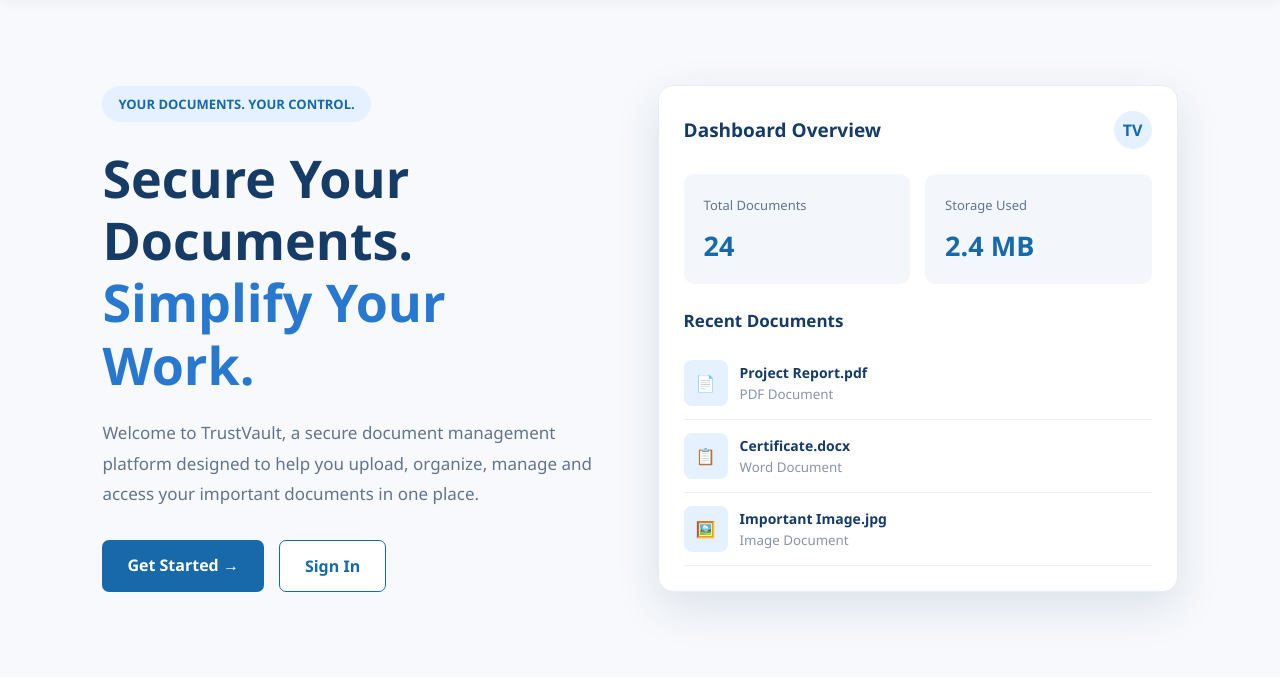
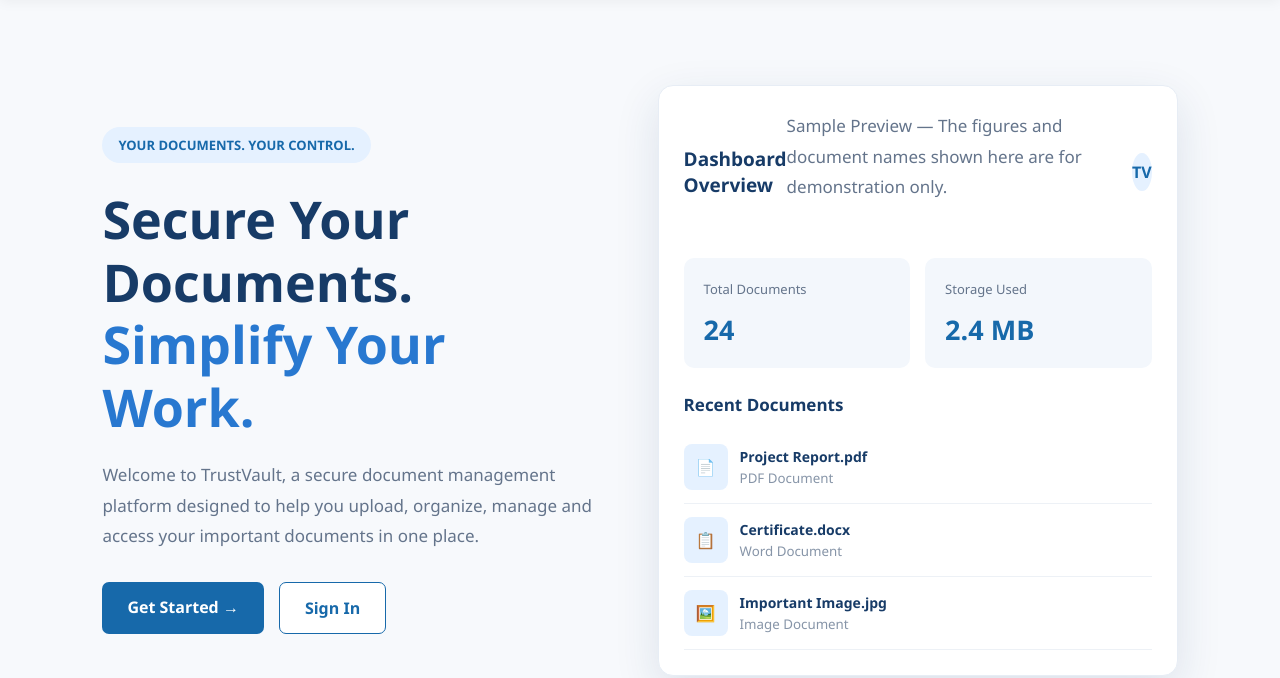
Before and after one commit to rajalakshmiundavalli-lab/TrustVault, a Flask app: page / in a window 1280 px wide. Shown: the part 75-753 px from the top of the page. Run offline with Flask 3, Linux system fonts and the light colour scheme; some libraries are stand-ins or nearby versions.

Commit message:
Clarify homepage sample preview

```diff
--- a/templates/index.html
+++ b/templates/index.html
@@ -410,6 +410,7 @@
 
             <div class="preview-header">
                 <h3>Dashboard Overview</h3>
+                <p>Sample Preview — The figures and document names shown here are for demonstration only.</p>
                 <div class="profile">TV</div>
             </div>
 
```
